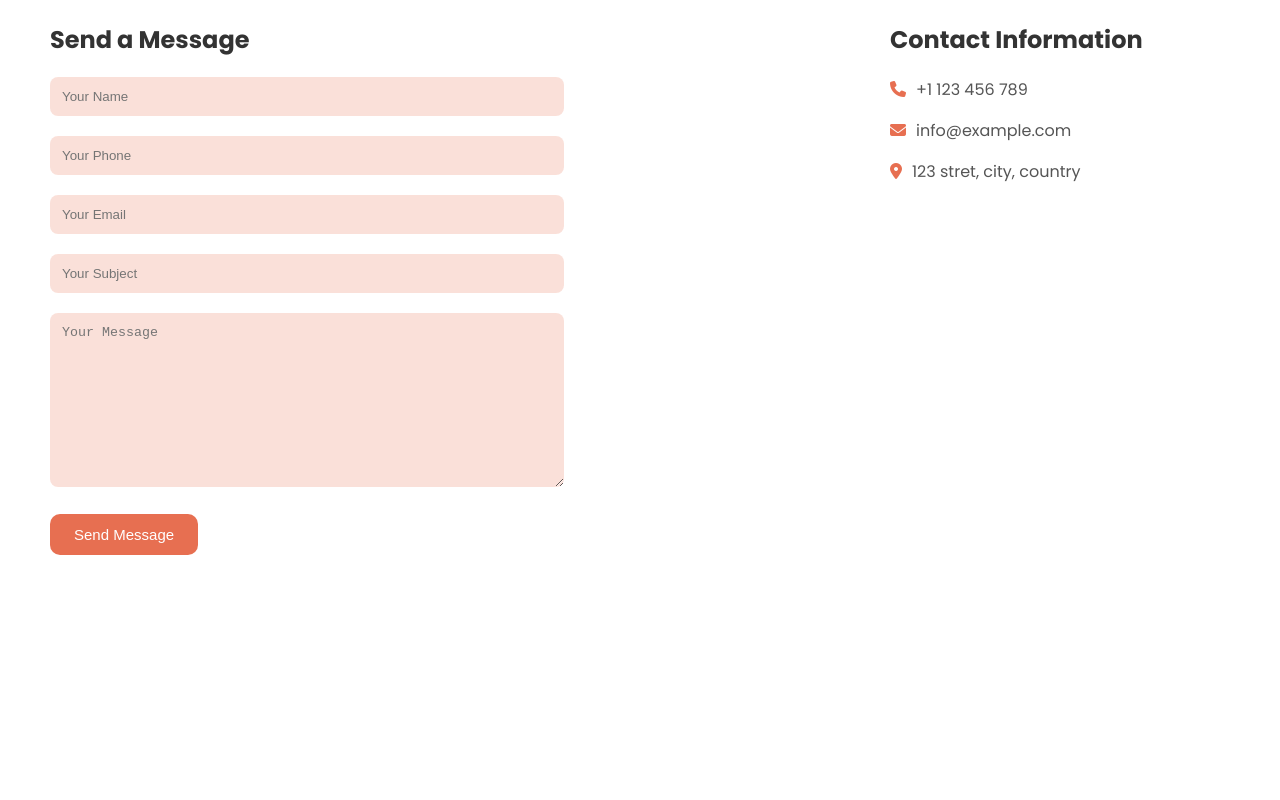
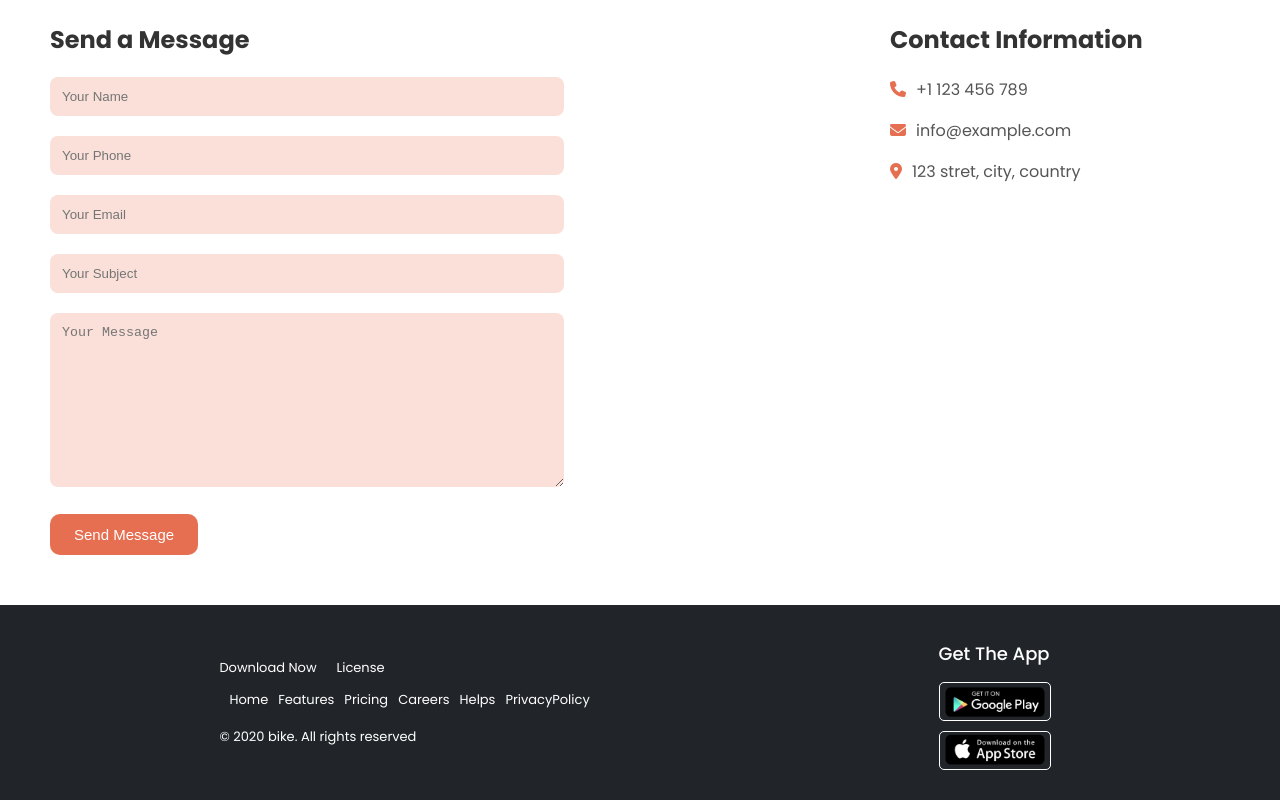
Before and after one commit to Rakiful/Bike-sell-web, a plain HTML site: page index.html in a window 1280 px wide. Shown: the part 4012-4812 px from the top of the page. Before the commit the page ends 4617 px from the top, so only its background shows below. Drawn offline with Linux system fonts and the light colour scheme.

Commit message:
Added footer section

```diff
--- a/CSS/style.css
+++ b/CSS/style.css
@@ -6,6 +6,7 @@ body{
     outline: 0;
     box-sizing: border-box;
 }
+
 /* Navbar-section Style Here */
 .navbar-section{
     padding-top: 18px;
@@ -78,6 +79,8 @@ body{
 .Purchase-btn:hover{
     background-color: #e76f51c0;
 }
+
+
 /* Fetured-section Style Here */
 .fetured-section{
     margin-top: 70px;
@@ -341,3 +344,51 @@ body{
     color: #E76F51;
     margin-right: 10px;
 }
+
+
+/* Footter section style here  */
+.footer-section{
+    background-color: #212529 ;
+    color: white;
+    padding: 20px 50px;
+}
+.footer-section-container{
+    display: flex;
+    justify-content: space-around;
+    align-items: center;
+}
+.l-c-item{
+    display: flex;
+    gap: 20px;
+    font-size: 13px;
+    margin: 0;
+}
+.navbar-nav ul{
+    display: flex;
+    list-style-type: none;
+    gap: 10px;
+    align-items: center;
+    margin-left: -30px;
+    margin-top: -5px
+}
+.navbar-nav ul li a{
+    text-decoration: none;
+    font-size: 13px;
+    font-weight: 400;
+    color: white;
+}
+.copyright-p{
+    font-size: 13px;
+}
+.right-contain h1{
+    font-size: 18px;
+    padding-left: 10px;
+    font-weight: 500;
+}
+.right-contain img{
+    display: flex;
+    width: 110px;
+    border: 1px solid white;
+    border-radius: 5px;
+    margin: 10px;
+}
--- a/index.html
+++ b/index.html
@@ -219,7 +219,34 @@
         </div>
     </section>
     <!-- Contact-us Section Code End -->
+
     <!-- Footer Section Code Strat -->
+    <section class="footer-section">
+        <div class="footer-section-container">
+            <div class="left-contain">
+                <div class="l-c-item">
+                    <p>Download Now</p>
+                    <p>License</p>
+                </div>
+                <nav class="navbar-nav">
+                    <ul>
+                        <li class="nav-item"><a href="#">Home</a></li>
+                        <li class="nav-item"><a href="#">Features</a></li>
+                        <li class="nav-item"><a href="#">Pricing</a></li>
+                        <li class="nav-item"><a  href="#">Careers</a></li>
+                        <li class="nav-item"><a href="#">Helps</a></li>
+                        <li class="nav-item"><a href="#">PrivacyPolicy</a></li>
+                    </ul>
+                </nav>
+                <p class="copyright-p">© 2020 bike. All rights reserved</p>
+            </div>
+            <div class="right-contain">
+                <h1>Get The App</h1>
+                <img src="img/Google-Play.png" alt="play store">
+                <img src="img/App Store.png" alt="app store">
+            </div>
+        </div>
+    </section>
     <!-- Footer Section Code End -->
 </body>
 </html>
```
Also changed, not shown: IMG/App Store.png (added), IMG/Google-Play.png (added).
